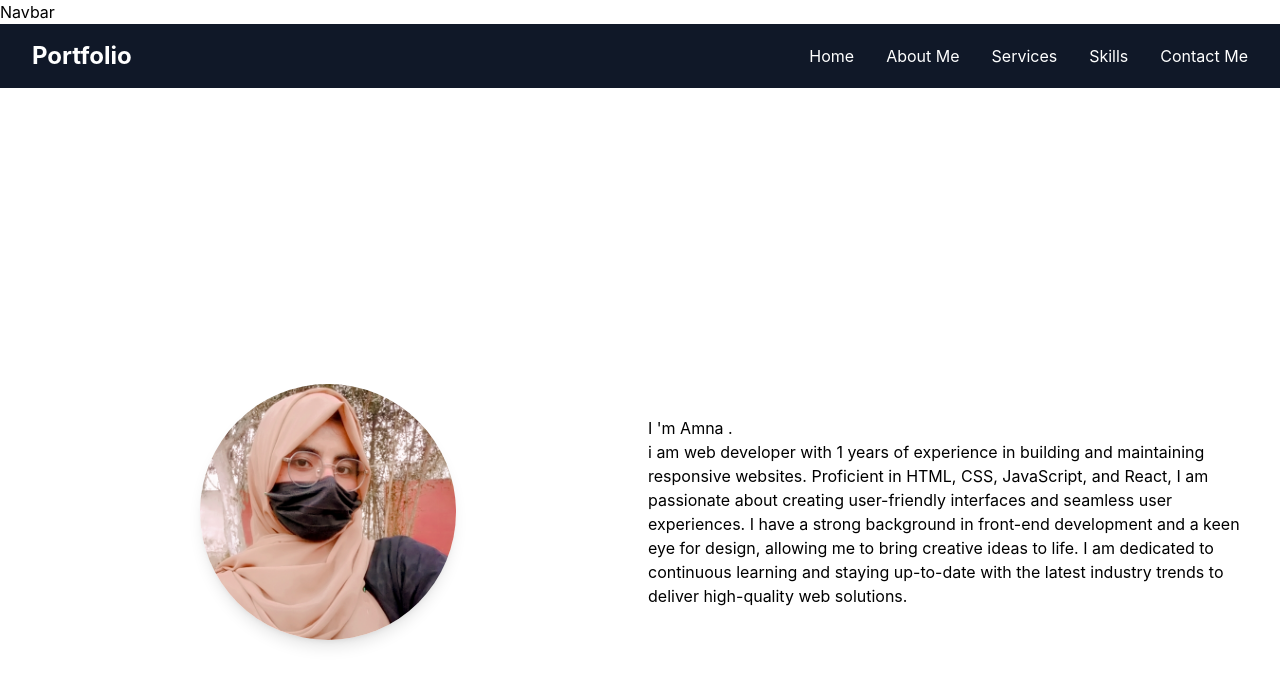
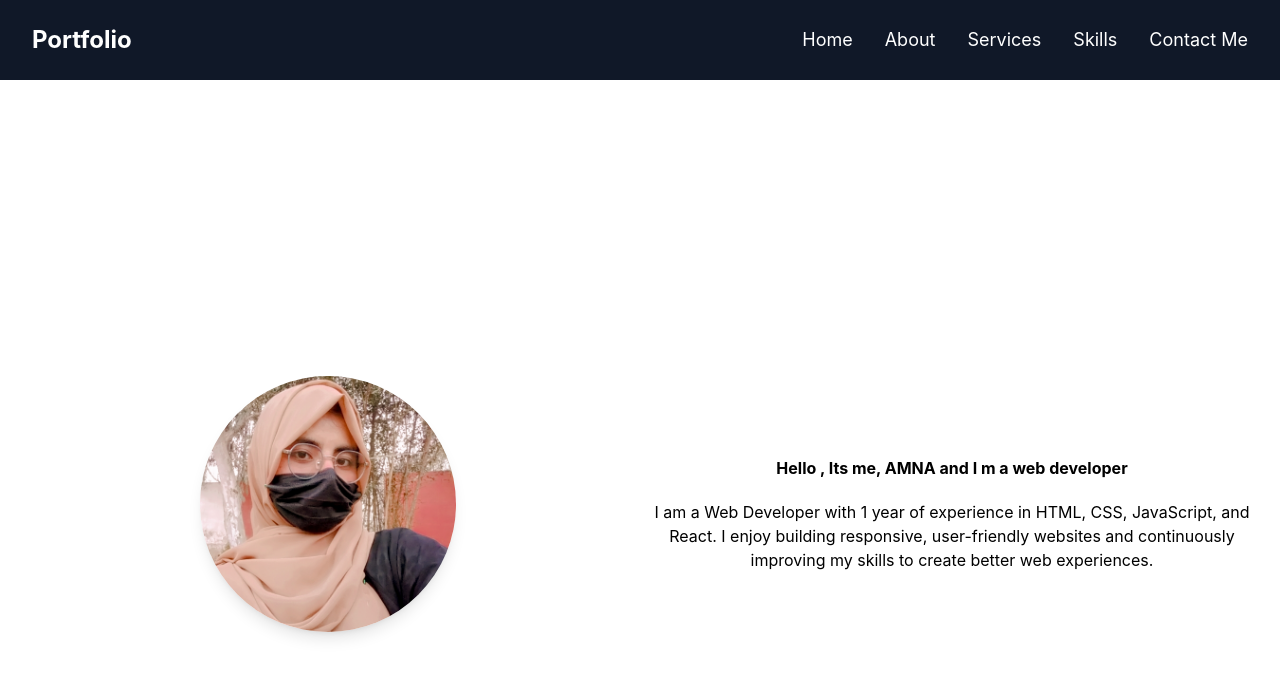
Before and after one commit to Amna-luqman-dev/Portfolio, a React (Vite) app: page / in a window 1280 px wide. Shown: the top 686 px of the page. Built offline with nearby package versions, Linux system fonts and the light colour scheme.

Commit message:
fixing_problem

```diff
--- a/src/Components/Home.jsx
+++ b/src/Components/Home.jsx
@@ -3,9 +3,10 @@
 export default function Home() {
   return (
     <>
-      <div className='grid grid-cols-2 p-6 gap-4 items-center'>
+      <div className='grid grid-cols-2 p-6 gap-4 items-center  '>
         {/* pic_left_side */}
-        <div className="flex justify-center items-center min-h-screen">
+
+        <div className="flex justify-center items-center min-h-screen ">
           <img
             src={img}
             alt="My Photo"
@@ -14,18 +15,17 @@
         </div>
 
         {/* description_right_side */}
-        <div >
-          <h1>I 'm Amna .</h1>
+        <div className="flex flex-col gap-4  text-center ">
+
           <h2>
-            i am web developer with 1 years of experience in building
-             and maintaining responsive websites. Proficient in HTML, CSS,
-             JavaScript, and React, I am passionate about creating user-friendly
-             interfaces and seamless user experiences.
-             I have a strong background in front-end development
-             and a keen eye for design, allowing me to bring creative
-              ideas to life. I am dedicated to continuous learning and
-               staying up-to-date with the latest industry trends to deliver
-                high-quality web solutions.
+            <h1 className='font-bold bd-red-400 p-5'>
+              Hello , Its me, AMNA and I m a web developer
+
+            </h1>
+            I am a Web Developer with 1 year of experience in HTML, CSS,
+            JavaScript, and React. I enjoy building responsive,
+            user-friendly websites and continuously improving my
+            skills to create better web experiences.
           </h2>
 
         </div>
--- a/src/Components/Navbar.jsx
+++ b/src/Components/Navbar.jsx
@@ -4,8 +4,7 @@
 export default function Navbar() {
   return (
     <>
-  <h1>Navbar</h1>
-     <nav className="flex justify-between items-center bg-gray-900 text-white px-8 py-4">
+     <nav className="flex justify-between items-center bg-gray-900 text-white px-8 py-6 gap-4">
 
 
       <div>
@@ -15,31 +14,31 @@
 
       <ul className="flex gap-8">
         <li>
-          <Link to="/" className="hover:text-sky-400 transition">
+          <Link to="/" className="hover:text-sky-400 transition text-lg">
             Home
           </Link>
         </li>
 
         <li>
-          <Link to="/about" className="hover:text-sky-400 transition">
-            About Me
+          <Link to="/about" className="hover:text-sky-400 transition text-lg">
+            About
           </Link>
         </li>
 
         <li>
-          <Link to="/services" className="hover:text-sky-400 transition">
+          <Link to="/services" className="hover:text-sky-400 transition text-lg">
             Services
           </Link>
         </li>
 
         <li>
-          <Link to="/skills" className="hover:text-sky-400 transition">
+          <Link to="/skills" className="hover:text-sky-400 transition text-lg">
             Skills
           </Link>
         </li>
 
         <li>
-          <Link to="/contact" className="hover:text-sky-400 transition">
+          <Link to="/contact" className="hover:text-sky-400 transition text-lg">
             Contact Me
         </Link>
         </li>
--- a/src/Components/Skills.jsx
+++ b/src/Components/Skills.jsx
@@ -3,7 +3,7 @@
 export default function Skills() {
   return (
     <>
-      <h1>Skills</h1>
+
     </>
   )
 }
```
Lines whose indentation alone changed are shown as unchanged.
